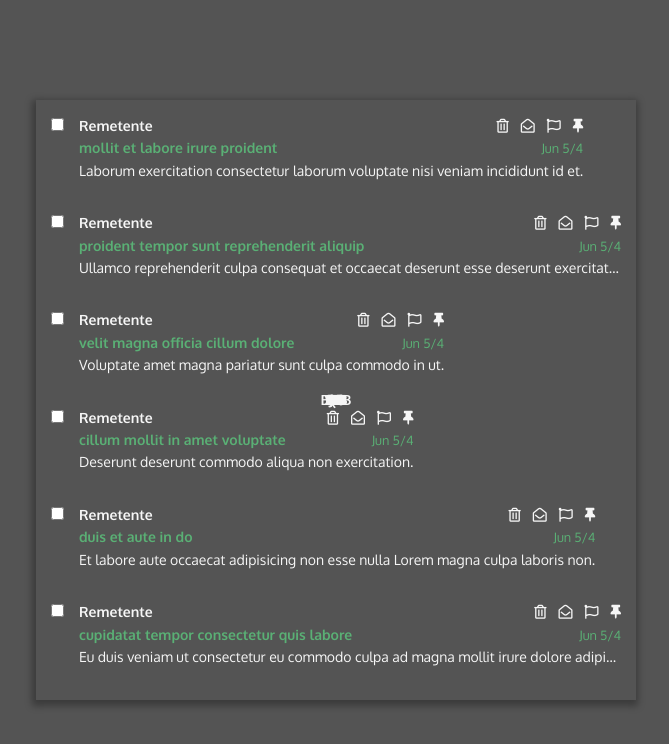
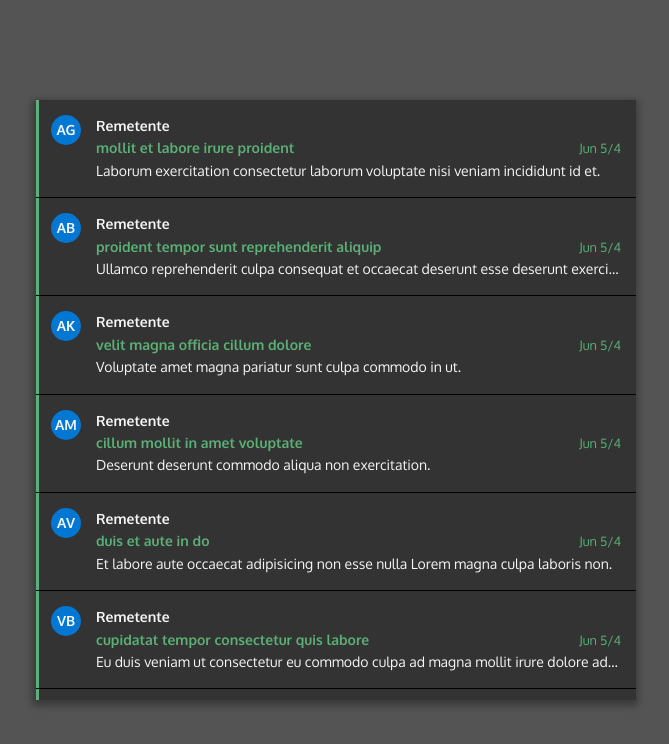
Before and after one commit to msfern/encontact-challenge, a React (Create React App) app: page / in a window 1280 px wide. Shown: the top 744 px of the page, without its empty margins (304-973 px from the left). Built offline with nearby package versions, Linux system fonts and the light colour scheme.

Commit message:
Add CSS to Item

```diff
--- a/src/components/Item/style.css
+++ b/src/components/Item/style.css
@@ -2,12 +2,76 @@
   display: flex;
   width: 100%;
   padding: 15px;
+  background-color: var(--item);
+  position: relative;
+}
+
+.item:before {
+  content: '';
+  position: absolute;
+  height: 100%;
+  width: 3px;
+  left: 0;
+  top: 0;
+  background-color: var(--titleItem);
+}
+
+.item + .item {
+  border-top: 1px solid var(--black);
+}
+
+.item:hover {
+  background-color: var(--hoveredItem);
+}
+
+.item:hover .item-body__top .icons {
+  display: block;
+  visibility: visible;
+  opacity: 1;
+}
+
+.item:hover .item-left__container .initial,
+.item-left__container.selector-visible .initial {
+  display: none;
+  visibility: hidden;
+  opacity: 0;
+}
+
+.item:hover .item-left__container .checkbox,
+.item-left__container.selector-visible .checkbox {
+  display: inline-block;
+  visibility: visible;
+  opacity: 1;
+  -webkit-appearance: none;
+  background-color: var(--item);
+  border: 2px solid var(--textColor);
+  height: 20px;
+  width: 20px;
+  border-radius: 50%;
+  left: 6px;
+  top: 6px;
+  position: absolute;
+}
+
+.item:hover .item-left__container,
+.item-left__container.selector-visible {
+  background-color: transparent;
+}
+
+.item.is-read:before {
+  height: 0;
+  width: 0;
+}
+
+.item.selected {
+  background-color: var(--selectedItem);
 }
 
 .item-body {
   display: flex;
   flex-direction: column;
   min-width: 0;
+  width: 100%;
 }
 
 .item-body__top {
@@ -20,12 +84,22 @@
   font-weight: 600;
 }
 
+.item-body__top .icons {
+  display: none;
+  visibility: hidden;
+  opacity: 0;
+}
+
 .item-body__top .icons span{
   color: var(--textColor);
 }
 
 .item-body__top .icons span:not(:last-child) {
   margin-right: 12px;
+}
+
+.item.is-read .item-body__top .sender {
+  font-weight: 500;
 }
 
 .item-body__middle {
@@ -48,6 +122,15 @@
   font-size: 0.8rem;
 }
 
+.item.is-read .item-body__middle .title {
+  font-weight: 500;
+  color: var(--textColor);
+}
+
+.item.is-read .item-body__middle .date {
+  color: var(--textColor);
+}
+
 .item-body__bottom {
   width: 100%;
   overflow: hidden;
@@ -60,15 +143,32 @@
   margin-right: 15px;
 }
 
-.item-left__circle {
+.item-left__container {
   border-radius: 50%;
   height: 30px;
   width: 30px;
   position: relative;
+  background-color: var(--blue);
+}
+
+.item-left__container .checkbox {
+  display: none;
+  visibility: hidden;
+  opacity: 0;
+}
+
+.item-left__container .checkbox {
+  /* border-radius: 50%; */
+  /* height: 30px; */
+  /* width: 30px; */
+  /* background-color: var(--blue); */
+}
+
+.item-left__container .checkbox:checked {
   background-color: red;
 }
 
-.initial {
+.item-left__container .initial {
   position: absolute;
   top: 50%;
   left: 50%;
```
